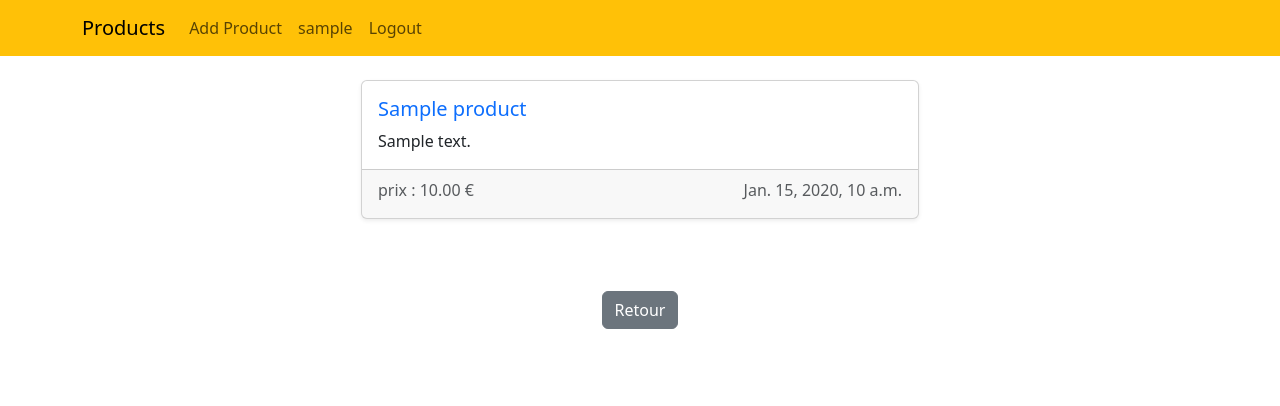
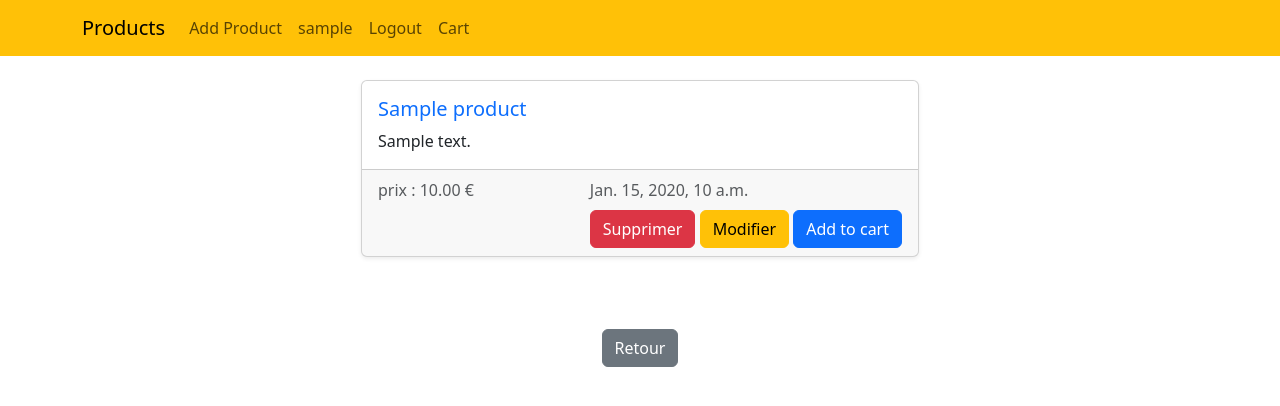
Before and after one commit to raphaelmoynat/ecommercedjango, a Django app: page /article/1/ in a window 1280 px wide. Shown: the top 406 px of the page. Run offline with Django 5.2, Linux system fonts and the light colour scheme; a user stored in the database is signed in; tables that the repository leaves empty hold one stand-in row (values such as "Sample post"); some libraries are stand-ins or nearby versions.

Commit message:
cart fonctionnalities

```diff
--- a/ecommercedjango/urls.py
+++ b/ecommercedjango/urls.py
@@ -22,12 +22,18 @@ from website import views
 urlpatterns = [
     path('admin/', admin.site.urls),
     path('website/', views.index, name='index'),
-    path('product/', views.product, name='product'),
+    path('', views.product, name='product'),
     path('add/', views.add_product, name='add_product'),
     path('register/', views.user_register, name='register'),
     path('login/', views.user_login, name='login'),
     path('logout/', views.user_logout, name='logout'),
-
     path('article/<int:product_id>/', views.show_product, name='show_product'),
+    path('product/delete/<int:product_id>/', views.delete_product, name='delete_product'),
+    path('product/edit/<int:product_id>/', views.update_product, name='update_product'),
+    path('cart/', views.view_cart, name='view_cart'),
+    path('cart/add/<int:product_id>/', views.add_to_cart, name='add_to_cart'),
+    path('cart/remove/<int:product_id>/', views.remove_from_cart, name='app_cart_remove'),
+    path('cart/remove_row/<int:product_id>/', views.remove_row, name='app_cart_remove_row'),
+    path('cart/empty/', views.empty_cart, name='app_empty_cart'),
 
 ]
--- a/website/templates/website/add_product.html
+++ b/website/templates/website/add_product.html
@@ -20,7 +20,7 @@
                         {{ form.price }}
                     </div>
                     <div class="form-group mt-3">
-                        <button type="submit" class="btn btn-primary btn-block">Ajouter</button>
+                    <button type="submit" class="btn btn-primary btn-block">{{ btnValue }}</button>
                     </div>
                 </form>
             </div>
--- a/website/templates/website/index.html
+++ b/website/templates/website/index.html
@@ -7,6 +7,7 @@
     {% load bootstrap5 %}
     {% bootstrap_css %}
     {% bootstrap_javascript %}
+    <link rel="stylesheet" href="https://cdnjs.cloudflare.com/ajax/libs/bootstrap-icons/1.8.1/font/bootstrap-icons.min.css">
 </head>
 
 {% include "website/navbar.html" %}
--- a/website/templates/website/navbar.html
+++ b/website/templates/website/navbar.html
@@ -6,15 +6,20 @@
         </button>
         <div class="collapse navbar-collapse" id="navbarNav">
             <ul class="navbar-nav ml-auto">
-                <li class="nav-item">
-                    <a class="nav-link" href="{% url 'add_product' %}">Add Product</a>
-                </li>
+                {% if user.is_superuser %}
+                    <li class="nav-item">
+                        <a class="nav-link" href="{% url 'add_product' %}">Add Product</a>
+                    </li>
+                {% endif %}
                 {% if user.is_authenticated %}
                     <li class="nav-item">
                         <a class="nav-link" href="#">{{ user.username }}</a>
                     </li>
                      <li class="nav-item">
                         <a class="nav-link" href="{% url 'logout' %}">Logout</a>
+                    </li>
+                    <li class="nav-item">
+                        <a class="nav-link" href="{% url 'view_cart' %}">Cart</a>
                     </li>
                 {% else %}
                     <li class="nav-item">
--- a/website/templates/website/product_show.html
+++ b/website/templates/website/product_show.html
@@ -19,10 +19,11 @@
                                 {{ product.created_at}}
                             </div>
                             <div class="mt-2">
-                                {% if request.user == article.author %}
-                                    <a href="{% url 'delete_article' article.id %}" class="btn btn-danger">Supprimer</a>
-                                    <a href="{% url 'update_article' article.id %}" class="btn btn-warning">Modifier</a>
+                                {% if request.user.is_superuser %}
+                                    <a href="{% url 'delete_product' product.id %}" class="btn btn-danger">Supprimer</a>
+                                    <a href="{% url 'update_product' product.id %}" class="btn btn-warning">Modifier</a>
                                 {% endif %}
+                                <a href="{% url 'add_to_cart' product.id %}" class="btn btn-primary">Add to cart</a>
                             </div>
                         </div>
                     </div>
--- a/website/views.py
+++ b/website/views.py
@@ -48,7 +48,7 @@ def user_logout(request):
     return redirect('home')
 
 def add_product(request):
-    if request.user.is_authenticated:
+    if request.user.is_superuser:
         form = ProductForm()
         if request.method == 'POST':
             form = ProductForm(request.POST)
@@ -57,7 +57,7 @@ def add_product(request):
                 product.author = request.user
                 product.save()
                 return redirect('product')
-        return render(request, 'website/add_product.html', {"form": form})
+        return render(request, 'website/add_product.html', {"form": form, 'btnValue': 'Ajouter'})
     else:
         return redirect('product')
 
@@ -66,3 +66,91 @@ def show_product(request, product_id):
     return render(request, 'website/product_show.html', {
         'product': product,
     })
+
+
+def delete_product(request, product_id):
+    product = get_object_or_404(Product, id=product_id)
+    if request.user.is_superuser:
+        product.delete()
+        return redirect('product')
+    else:
+        return redirect('product')
+
+def update_product(request, product_id):
+        product = get_object_or_404(Product, id=product_id)
+        if request.user.is_superuser:
+            if request.method == 'POST':
+                form = ProductForm(request.POST, instance=product)
+                if form.is_valid():
+                    form.save()
+                    return redirect('show_product', article_id=product.id)
+            else:
+                form = ProductForm(instance=product)
+            return render(request, 'website/add_product.html', {
+                'form': form,
+                'product': product,
+                'btnValue': 'Modifier'
+            })
+
+        else:
+            return redirect('product')
+
+
+def add_to_cart(request, product_id):
+    product_id = str(product_id)
+    cart = request.session.get('cart', {})
+
+    if product_id in cart:
+        cart[product_id] += 1
+    else:
+        cart[product_id] = 1
+
+    request.session['cart'] = cart
+
+    referer = request.META.get('HTTP_REFERER', '')
+    if '/article/' in referer:
+        return redirect('show_product', product_id=product_id)
+    else:
+        return redirect('view_cart')
+
+
+def view_cart(request):
+    cart = request.session.get('cart', {})
+    cart_items = []
+    total = 0
+
+    for product_id, quantity in cart.items():
+        product = get_object_or_404(Product, id=product_id)
+        subtotal = product.price * quantity
+        cart_items.append({'product': product, 'quantity': quantity, 'subtotal': subtotal})
+        total += subtotal
+
+    return render(request, 'website/cart.html', {
+        'cart': cart_items,
+        'total': total,
+    })
+
+
+def remove_from_cart(request, product_id):
+    product_id = str(product_id)
+    cart = request.session.get('cart', {})
+    if product_id in cart:
+        if cart[product_id] > 1:
+            cart[product_id] -= 1
+        else:
+            del cart[product_id]
+
+    request.session['cart'] = cart
+    return redirect('view_cart')
+
+def remove_row(request, product_id):
+    product_id = str(product_id)
+    cart = request.session.get('cart', {})
+    if product_id in cart:
+        del cart[product_id]
+    request.session['cart'] = cart
+    return redirect('view_cart')
+
+def empty_cart(request):
+    request.session['cart'] = {}
+    return redirect('view_cart')
```
Also changed, not shown: website/templates/website/cart.html (added, +46 -0 lines).
